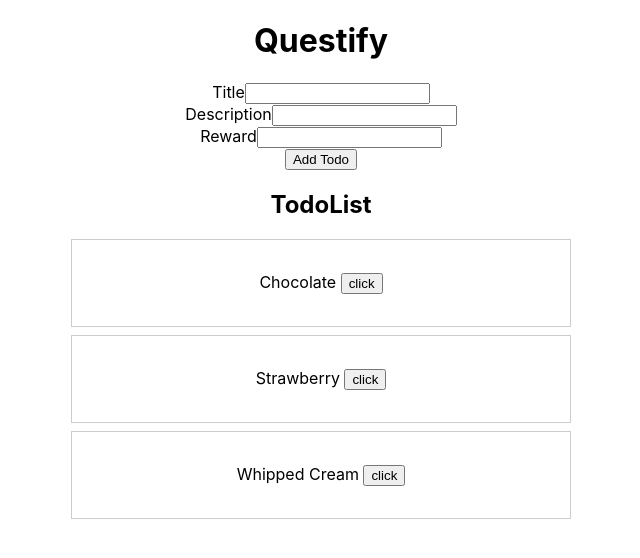
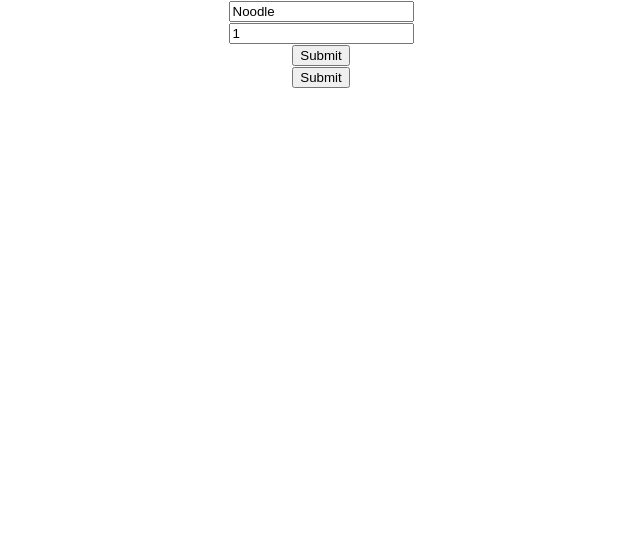
Before and after one commit to fccJashCoda/Questify, a React (Create React App) app: page / in a window 1280 px wide. Shown: the top 558 px of the page, without its empty margins (319-959 px from the left). Built offline with nearby package versions, Linux system fonts and the light colour scheme.

Commit message:
prototyping input methods

```diff
--- a/src/App.js
+++ b/src/App.js
@@ -4,6 +4,9 @@ import './App.css';
 
 import InputBox from './components/InputBox';
 import TodoList from './components/TodoList';
+import OnePageApp from './components/OnePageApp';
+import Input from './components/Input';
+import InputForm from './components/InputForm';
 
 function App() {
   const [todos, setTodos] = useState([
@@ -47,15 +50,28 @@ function App() {
     setTodos([...todos, { id: uuidv4(), ...todo, started: new Date() }]);
   };
 
+  const editTodo = (todo) => {
+    console.log(todo);
+  };
+
   const removeTodo = (todo) => {
     setTodos(todos.filter((item) => item.id !== todo.id));
   };
 
+  const goodstuff = (payload) => console.log('App', payload);
   return (
     <div className="App">
-      <h1>Questify</h1>
-      <InputBox addTodo={addTodo} />
-      <TodoList todos={todos} removeTodo={removeTodo} />
+      <InputForm
+        fields={{ name: 'Noodle', age: 1 }}
+        name="Noodle"
+        action={goodstuff}
+      />
+      <InputForm name="Cranberry" action={goodstuff} />
+      {/* <Input />
+      <OnePageApp /> */}
+      {/* <h1>Questify</h1>
+      <InputBox action={addTodo} />
+      <TodoList todos={todos} removeTodo={removeTodo} /> */}
     </div>
   );
 }
--- /dev/null
+++ b/src/components/Input.js
@@ -0,0 +1,25 @@
+import React, { Component } from 'react';
+
+export class Input extends Component {
+  constructor(props) {
+    super(props);
+
+    this.state = {
+      inputValue: '',
+    };
+  }
+
+  render() {
+    return (
+      <div>
+        <input
+          type="text"
+          value={this.state.inputValue}
+          onChange={(e) => this.setState({ inputValue: e.target.value })}
+        />
+      </div>
+    );
+  }
+}
+
+export default Input;
--- a/src/components/InputBox.js
+++ b/src/components/InputBox.js
@@ -1,6 +1,6 @@
 import React, { useState } from 'react';
 
-function InputBox({ addTodo }) {
+function InputBox({ action }) {
   const [inputValue, setInputValue] = useState({
     title: '',
     description: '',
@@ -9,9 +9,10 @@ function InputBox({ addTodo }) {
 
   const handleChange = (e) =>
     setInputValue({ ...inputValue, [e.target.name]: e.target.value });
+
   const handleSubmit = (e) => {
     e.preventDefault();
-    addTodo(inputValue);
+    action(inputValue);
     setInputValue({
       title: '',
       description: '',
--- /dev/null
+++ b/src/components/InputForm.js
@@ -0,0 +1,63 @@
+import React, { Component } from 'react';
+import InputTest from './InputTest';
+
+export class InputForm extends Component {
+  constructor(props) {
+    super(props);
+
+    this.state = {
+      ...this.props.fields,
+      // name: this.props.name || '',
+      // age: this.props.age || '',
+    };
+
+    this.handleChange = this.handleChange.bind(this);
+    this.handleSubmit = this.handleSubmit.bind(this);
+  }
+
+  handleChange(field, value) {
+    console.log(this.state);
+    this.setState({
+      ...this.state,
+      [field]: value,
+    });
+  }
+
+  handleSubmit(e) {
+    e.preventDefault();
+    this.props.action(this.state);
+    this.setState({
+      name: '',
+      age: '',
+    });
+  }
+
+  render() {
+    return (
+      <div>
+        <form onSubmit={this.handleSubmit}>
+          {/* <InputTest
+            name="name"
+            value={this.state.name}
+            action={this.handleChange}
+          />
+          <InputTest
+            name="age"
+            value={this.state.age}
+            action={this.handleChange}
+          /> */}
+          {Object.keys(this.state).map((field) => (
+            <InputTest
+              name={field}
+              value={this.state[field]}
+              action={this.handleChange}
+            />
+          ))}
+          <button type="submit">Submit</button>
+        </form>
+      </div>
+    );
+  }
+}
+
+export default InputForm;
--- /dev/null
+++ b/src/components/InputTest.js
@@ -0,0 +1,39 @@
+import React from 'react';
+
+function InputTest(props) {
+  const { action, ...restProps } = props;
+  return (
+    <div>
+      <input
+        type="text"
+        {...restProps}
+        onChange={(e) => action(e.target.name, e.target.value)}
+      />
+    </div>
+  );
+}
+
+export default InputTest;
+
+// import React, { Component } from 'react';
+
+// export class InputTest extends Component {
+//   constructor(props) {
+//     super(props);
+//   }
+
+//   render() {
+//     const { action, ...restProps } = this.props;
+//     return (
+//       <div>
+//         <input
+//           type="text"
+//           {...restProps}
+//           onChange={(e) => action(e.target.name, e.target.value)}
+//         />
+//       </div>
+//     );
+//   }
+// }
+
+// export default InputTest;
--- /dev/null
+++ b/src/components/OnePageApp.js
@@ -0,0 +1,61 @@
+// test only
+import React, { Component } from 'react';
+
+class OnePageApp extends Component {
+  constructor() {
+    super();
+
+    this.state = {
+      task: '',
+      tasks: [],
+    };
+
+    this.handleChange = this.handleChange.bind(this);
+    this.handleSubmit = this.handleSubmit.bind(this);
+  }
+
+  handleChange(e) {
+    this.setState({ task: e.target.value });
+  }
+
+  handleSubmit(e) {
+    e.preventDefault();
+    this.setState({
+      tasks: [
+        ...this.state.tasks,
+        { id: Math.random() * Math.random(), item: this.state.task },
+      ],
+      task: '',
+    });
+  }
+
+  removeTask(task) {
+    this.setState({
+      tasks: this.state.tasks.filter((item) => item.id !== task.id),
+    });
+  }
+
+  render() {
+    const { tasks } = this.state;
+    return (
+      <div>
+        <form onSubmit={this.handleSubmit}>
+          <input
+            type="text"
+            value={this.state.task}
+            onChange={this.handleChange}
+          />
+          <button type="submit">Add Task</button>
+        </form>
+        {tasks.map((task) => (
+          <li key={task.id}>
+            {task.item}
+            <button onClick={() => this.removeTask(task)}>X</button>
+          </li>
+        ))}
+      </div>
+    );
+  }
+}
+
+export default OnePageApp;
```
Also changed, not shown: src/components/Form.js (added).
